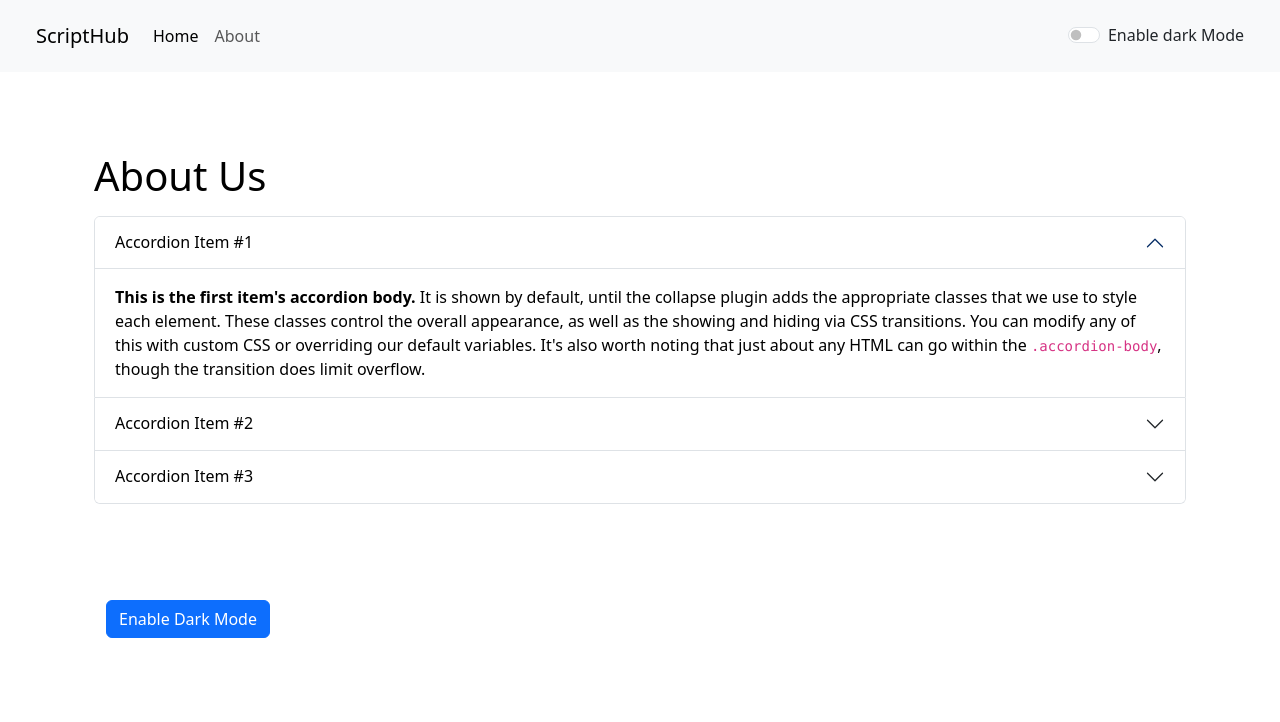
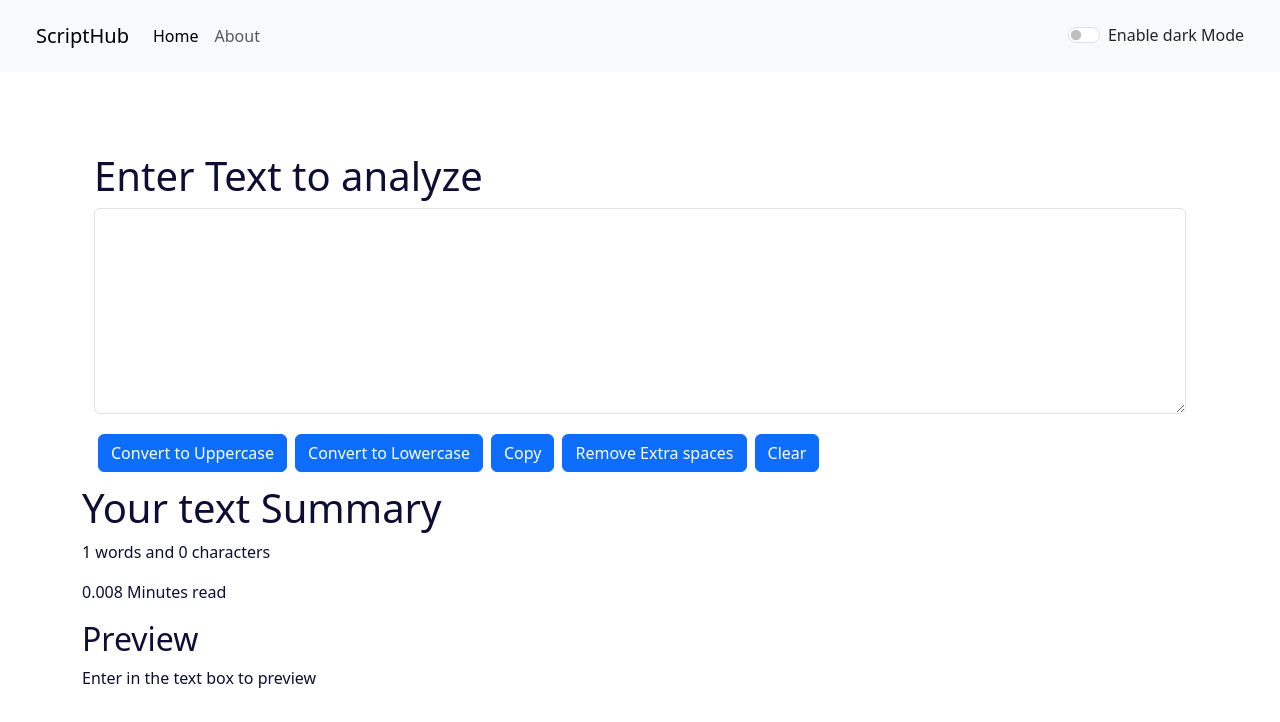
Before and after one commit to immohitsen/React-TextEditor, a React (Create React App) app: page / in a window 1280 px wide. Shown: the top 722 px of the page. Built offline with nearby package versions, Linux system fonts and the light colour scheme.

Commit message:
home button bug

```diff
--- a/src/App.js
+++ b/src/App.js
@@ -42,8 +42,8 @@ function App() {
       <Navbar title="ScriptHub" mode={mode} toggleMode={toggleMode} />
       <Alert className="alert" alert={alert}/>
       <div className="container my-5 ">
-        {/* <TextForm showAlert={showAlert} heading="Enter Text to analyze" mode={mode}/> */}
-        <AboutUs/>
+        <TextForm showAlert={showAlert} heading="Enter Text to analyze" mode={mode}/>
+        {/* <AboutUs/> */}
       </div>
     </>
   );
--- a/src/components/Navbar.js
+++ b/src/components/Navbar.js
@@ -12,7 +12,7 @@ export default function Navbar(props) {
           <div className="collapse navbar-collapse" id="navbarSupportedContent">
             <ul className="navbar-nav me-auto mb-2 mb-lg-0">
               <li className="nav-item">
-                <a className="nav-link active" aria-current="page" href="/">Home</a>
+                <a className="nav-link active" aria-current="page" href="https://immohitsen.github.io/ScriptHub/">Home</a>
               </li>
               <li className="nav-item">
                 <a className="nav-link" href="/">About</a>
```
